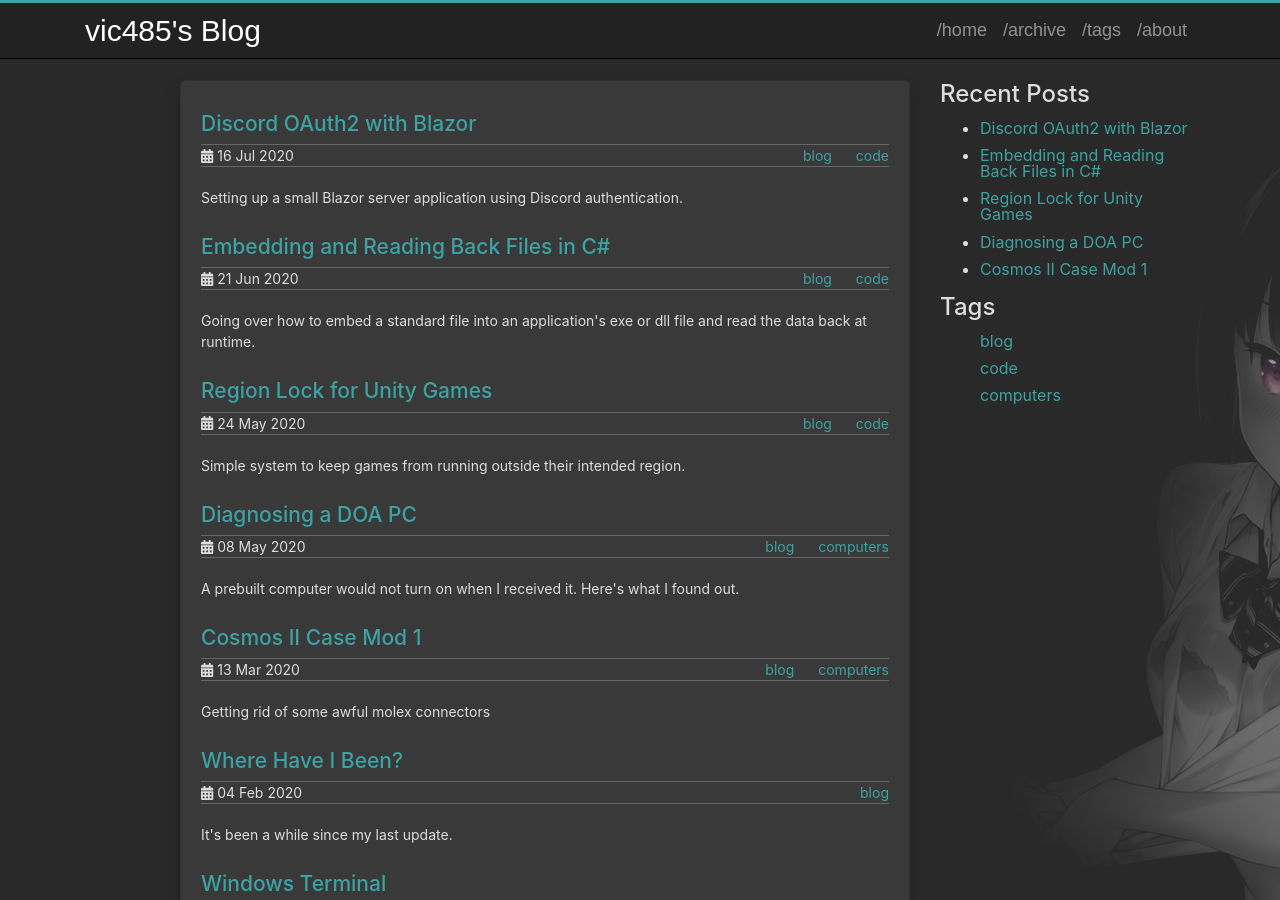
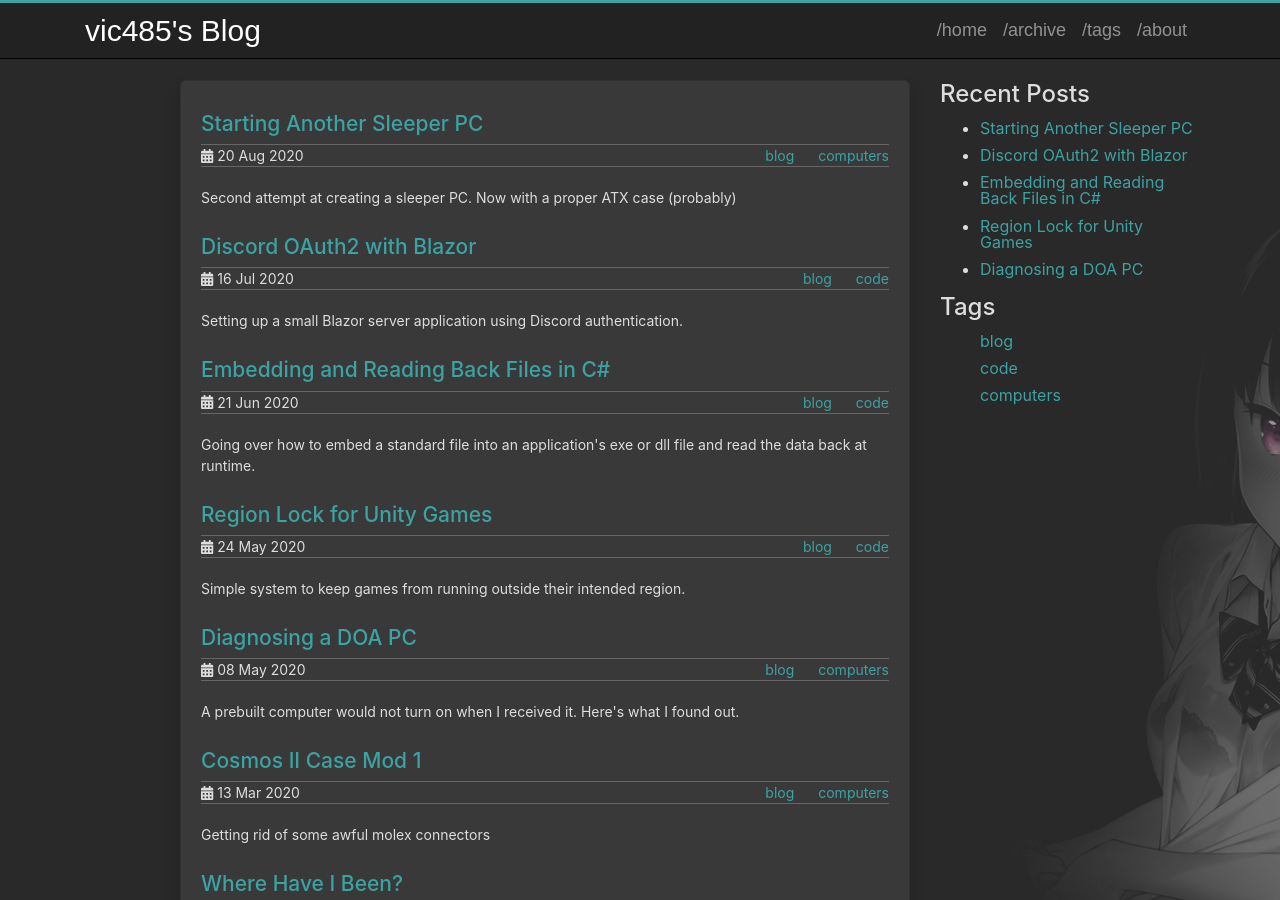
Before and after one commit to vic485/vic485.github.io, a Jekyll site: the page built from index.markdown, in a window 1280 px wide and 900 px high. Built offline with Jekyll 4.4.1, drawn with Linux system fonts in a browser that asks for light colours; the list of posts is cut into pages by our own code; part of the change alters nothing that is shown.

Commit message:
New sleeper build
upgraded some gems and adjusted pagination (probably still not working) in config as well

```diff
--- a/_config.yml
+++ b/_config.yml
@@ -44,7 +44,7 @@ comments: false
 permalink: /:year/:month/:title/
 
 # Enable for using pages, more details are here: http://jekyllrb.com/docs/pagination/
-paginate: 5
+paginate: 10
 
 #highlighter: rouge
 
--- /dev/null
+++ b/_posts/2020-08-20-new-sleeper-project.md
@@ -0,0 +1,39 @@
+---
+layout: post
+title: "Starting Another Sleeper PC"
+tags: blog computers
+description: Second attempt at creating a sleeper PC. Now with a proper ATX case (probably)
+---
+
+## Building a Sleeper Computer Again
+Well after my last attempt at building a sleeper spectacularly blew up in my face, to the point of deleting all progress posts from my site, I have decided to try again.
+Originally I planned to stream the teardown of the pc today, but issues with life, internet, and the camera caused me to cancel streaming and just take pictures as I went through the process of taking it apart and removing the old parts. All pictures of the computer will be continually added to an [imgur album](https://imgur.com/a/a9t8uyD), which will be embeded at the bottom of this post as well.
+
+The computer was listed on Ebay as a "Custom Gigabyte Computer" giving the motherboard model to identify it since they could not identify the case. Below is some of the specs they entered in the listing.
+- CPU: AMD Sempron 2300+ @ 1.6Ghz
+- Motherboard: Gigabyte GA-7VT600 1394
+- RAM: 1.5GB DDR (during teardown I found this was 2 sticks of BUFFALO Select, and one stick had no brand listed, all 512MB)
+- GPU: VGA (this turned out to be a 32MB Nvidia e-TNT2 AGP card)
+- Other PCI: RJ-11 modem; 2x USB 2.0, full and mini 1394 card
+
+The computer was a little worse for wear when I received it. It was packed well, and besides the dents and stuff shown in the pictures on Ebay, the cover to the floppy drive was falling off and the black cover for the power/hdd activity lights had fallen off when I received it. The cd drive was also slightly ajar, though it was listed as not working originally. Interestingly I found the cd drive had the "slave" jumper set while being in the "master" slot of the IDE cable. The motherboard did have one exploded resistor or capacitor near the bottom, and a few capacitors that had begun to swell, which unfortunately will probably prevent reselling the board. A shame since it's pretty nice board for the time period. USB/1394 card and the GPU may be sellable to people building retro gaming pcs, but the modem is probably junk these days.
+
+Plastics of the front bezel were a bit worn down, with broken clips on the left side, and one in the lower right. They stayed within the case so hopefully I can reattach them. Some of the structural part of the case is bent at the edges but this shouldn't cause many issues as it all came apart easily. There was one exhaust fan installed in the back of the case, but there is space for a second fan at the front, and it even has a dust filter installed. I requires removing the front bezel to access so I definitely need to sure up the clips if I keep this installed.
+
+Still thinking on the parts list for the build, right now the thoughts are:
+- CPU: AMD Ryzen 5 3600
+- Cooler: [Uncertain] I wanted to use the Scythe Mugen 5 again, but it is most likely too tall as I appear to have >15cm from the board to side panel
+- Mobo: MSI Mag B500M Tomahawk
+- RAM: Team T-Force Vulcan Z 16GB
+- Storage 1: Western Digital Blue 500GB M.2
+- Storage 2: Seagate Barracuda 2TB, reused from a previous build, will add more newer drives if the need arises
+- GPU: Yeston RX 5700XT Sakura, again reused will probably need changing if I'm going to use the pc often as it didn't perform well
+- PSU: EVGA SuperNOVA 750W G3, you guessed it, reused - the power supply that used to be in my main rig
+- Case Fans: [Uncertain] need to research on manufacturers of 80mm fans besides noctua, thinking of having some blue lighting which may tie in here
+
+And there we have it, pretty much everything that's happened with the sleeper so far. I'm already feeling better about this one as long as the actual build goes fine. Just need to clean, fix, and modify the case some before then. Will most likely list what parts I think can be sold on Ebay later. Enjoy the images below, and hopefully I'll be back with this build soon.
+
+<blockquote class="imgur-embed-pub" lang="en" data-id="a/a9t8uyD">
+    <a href="//imgur.com/a/a9t8uyD">Sleeper PC Images</a>
+</blockquote>
+<script async src="//s.imgur.com/min/embed.js" charset="utf-8"></script>
```
Also changed, not shown: Gemfile.lock.
